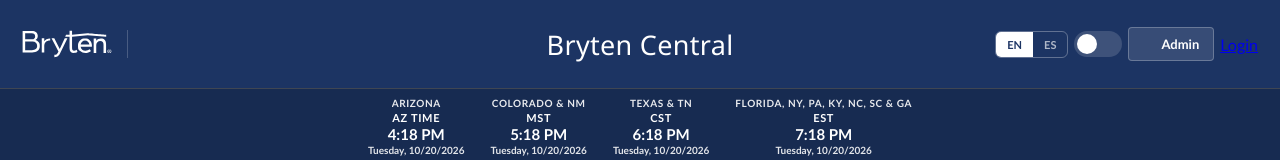
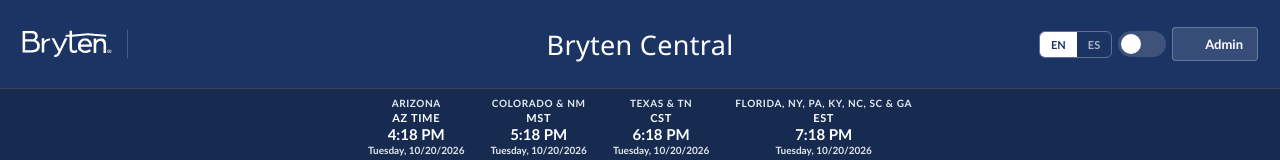
Before and after one commit to barry-manuel/Bryten-Communication, a plain HTML site: page index.html in a window 1280 px wide. Shown: the top 160 px of the page. Drawn offline with Linux system fonts and the light colour scheme; no server answers.

Commit message:
Remove direct login link from admin button section in index.html

```diff
--- a/index.html
+++ b/index.html
@@ -467,7 +467,6 @@
               >
                 <i class="ti ti-lock"></i> <span id="adminBtnTxt">Admin</span>
               </button>
-              <a href="/.auth/login/aad">Login</a>
               <button
                 class="btn"
                 id="postBtn"
```
